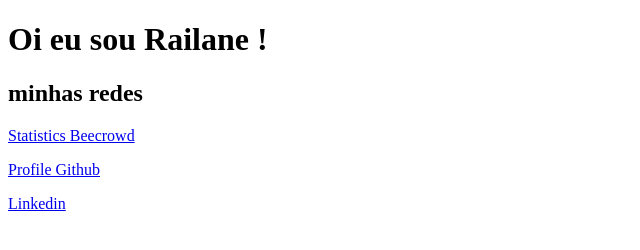
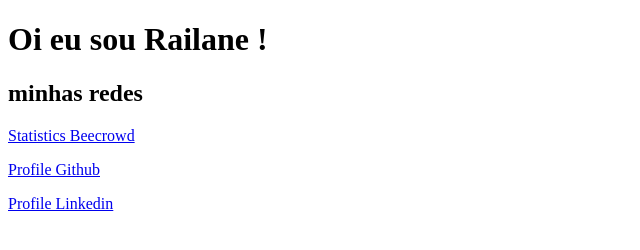
Before and after one commit to railanepassos/railanepassos.github.io, a plain HTML site: page index.html in a window 1280 px wide. Shown: the full height of the page, 0-640 px from the left. Drawn offline with Linux system fonts and the light colour scheme.

Commit message:
Update index.html

```diff
--- a/index.html
+++ b/index.html
@@ -11,6 +11,6 @@
     <h2>minhas redes</h2>
     <p><a href="https://www.beecrowd.com.br/judge/en/users/statistics/706400">Statistics Beecrowd</a></p>
     <p><a href="https://github.com/railanepassos">Profile Github</a></p>
-    <p><a href="https://www.linkedin.com/in/railanepassos/">Linkedin</a></p>
+    <p><a href="https://www.linkedin.com/in/railanepassos/">Profile Linkedin</a></p>
   </body>
 </html>
```
